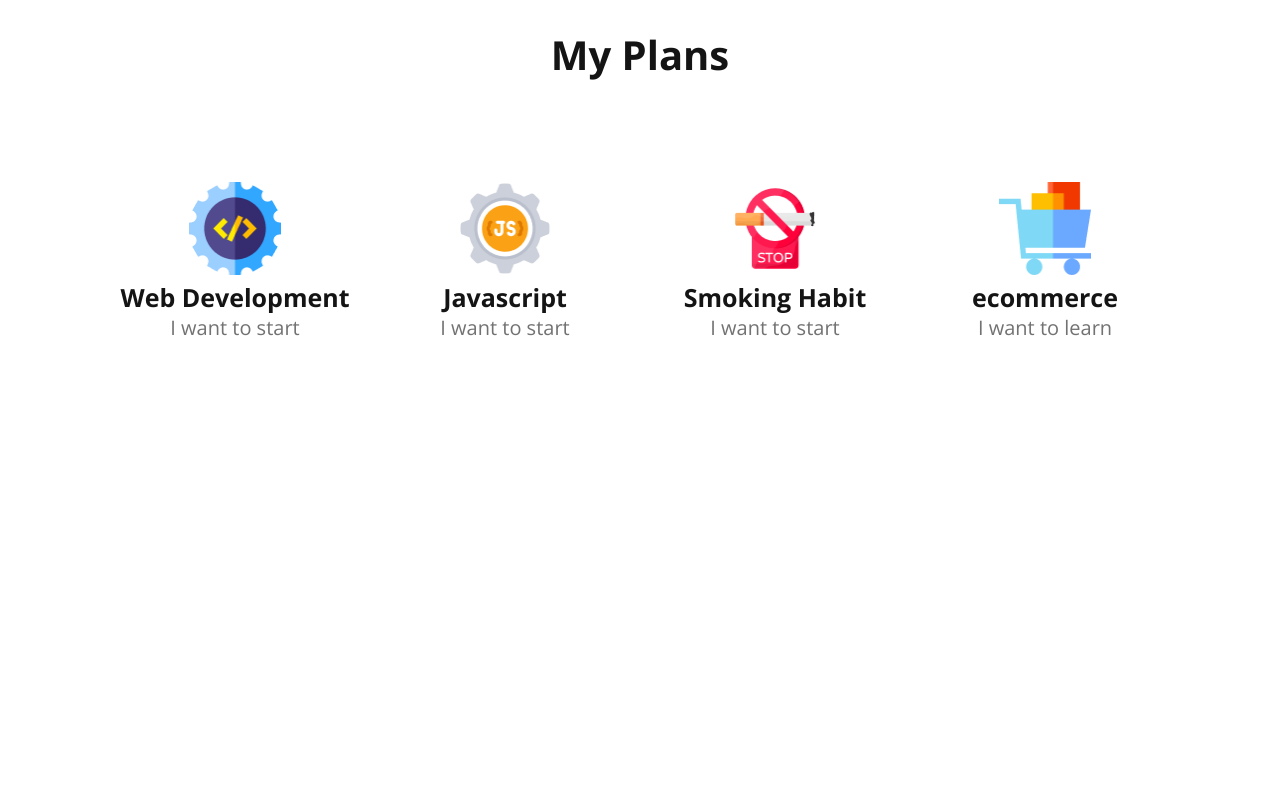
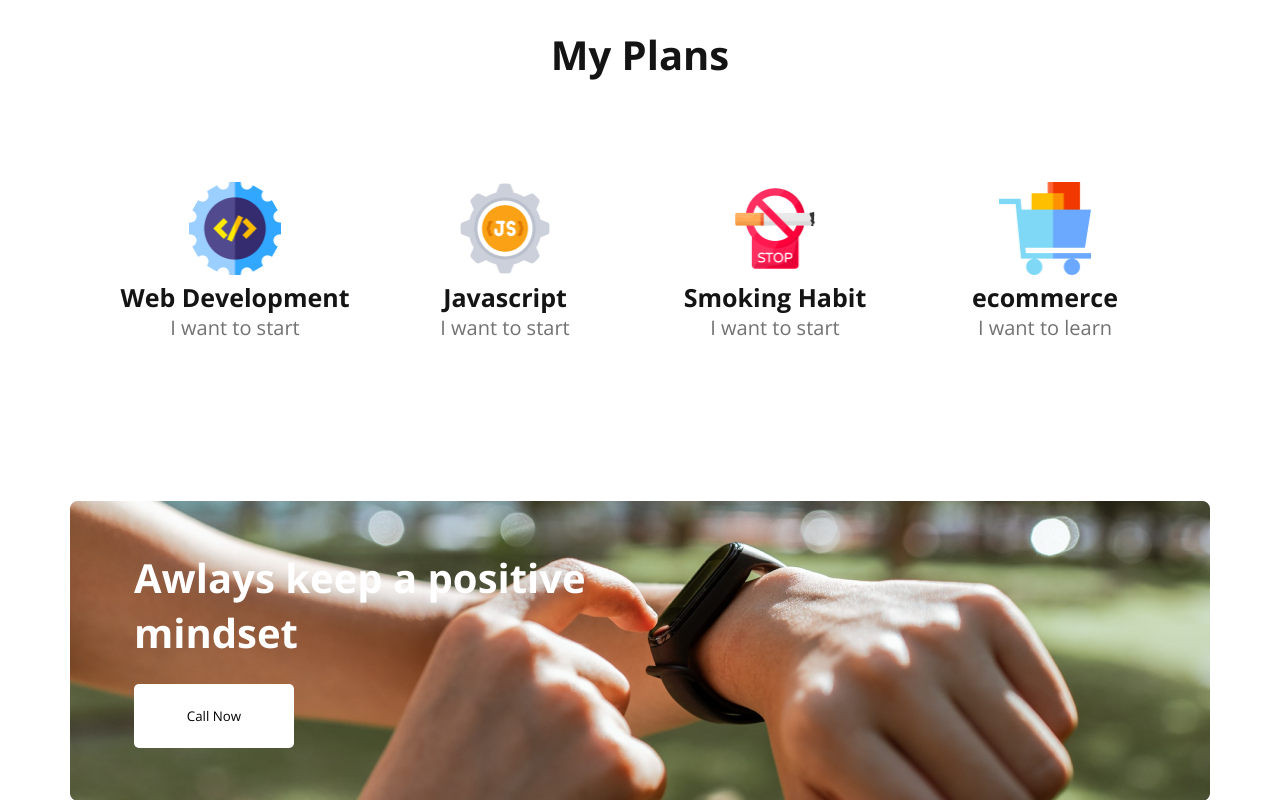
Before and after one commit to shakil-1/new-year, a plain HTML site: page index.html in a window 1280 px wide. Shown: the part 1814-2614 px from the top of the page. Before the commit the page ends 2255 px from the top, so only its background shows below. Drawn offline with nearby package versions, Linux system fonts and the light colour scheme.

Commit message:
added a product section

```diff
--- a/index.html
+++ b/index.html
@@ -13,7 +13,10 @@
       rel="stylesheet"
     />
     <!-- fontawesome link  -->
-    <script src="https://kit.fontawesome.com/72f110b22b.js" crossorigin="anonymous"></script>
+    <script
+      src="https://kit.fontawesome.com/72f110b22b.js"
+      crossorigin="anonymous"
+    ></script>
     <!-- main css link  -->
     <link rel="stylesheet" href="./styles/style.css" />
   </head>
@@ -40,52 +43,69 @@
     <main>
       <section class="about-container">
         <div class="about-section">
-
           <div class="about-contend">
             <h2 class="about-title">My failures of previous year</h2>
             <p class="about-description">
               Contrary to popular belief, Lorem Ipsum is not simply random text.
               It has roots in a piece of classical Latin literature from 45 BC,
               making it over 2000 years old. Richard McClintock.
-
             </p>
             <div class="about-list">
-                <li> <i class="fa-solid fa-check"></i>Contrary to popular belief, is not simply.</li>
-                <li> <i class="fa-solid fa-check"></i>Contrary to popular belief.</li>
-                <li> <i class="fa-solid fa-check"></i>Contrary to popular , is not simply.</li>
-                <li> <i class="fa-solid fa-check"></i>Contrary to popular belief, is not simply.</li>
-                <li> <i class="fa-solid fa-check"></i>Contrary to popular simply.</li>
+              <li>
+                <i class="fa-solid fa-check"></i>Contrary to popular belief, is
+                not simply.
+              </li>
+              <li>
+                <i class="fa-solid fa-check"></i>Contrary to popular belief.
+              </li>
+              <li>
+                <i class="fa-solid fa-check"></i>Contrary to popular , is not
+                simply.
+              </li>
+              <li>
+                <i class="fa-solid fa-check"></i>Contrary to popular belief, is
+                not simply.
+              </li>
+              <li>
+                <i class="fa-solid fa-check"></i>Contrary to popular simply.
+              </li>
             </div>
           </div>
         </div>
       </section>
 
-      <section class="myplan-section ">
+      <section class="myplan-section">
         <h3 class="myplan-title">My Plans</h3>
 
         <div class="services-container">
           <div class="service">
-                <img src="./images/icons/web.png" alt="">
+            <img src="./images/icons/web.png" alt="" />
             <h3 class="service-title">Web Development</h3>
             <h5 class="service-description">I want to start</h5>
           </div>
           <div class="service">
-                <img src="./images/icons/js.png" alt="">
+            <img src="./images/icons/js.png" alt="" />
             <h3 class="service-title">Javascript</h3>
             <h5 class="service-description">I want to start</h5>
           </div>
           <div class="service">
-                <img src="./images/icons/smoke.png " alt="">
+            <img src="./images/icons/smoke.png " alt="" />
             <h3 class="service-title">Smoking Habit</h3>
             <h5 class="service-description">I want to start</h5>
           </div>
           <div class="service">
-                <img src="./images/icons/ecom.png" alt="">
+            <img src="./images/icons/ecom.png" alt="" />
             <h3 class="service-title">ecommerce</h3>
             <h5 class="service-description">I want to learn</h5>
           </div>
         </div>
-
+      </section>
+      <!-- product section  -->
+      <section class="product-section">
+        <div class="product-service">
+          <h3 class="product-title">Awlays keep a positive mindset</h3>
+          <button class="contact-us">Call Now</button>
+        </div>
       </section>
     </main>
     <footer></footer>
--- a/styles/style.css
+++ b/styles/style.css
@@ -145,3 +145,36 @@ height: 92.958px;
     font-size: 20px;
     font-weight: 500;
 }
+
+/* product section  */
+.product-section{
+    background-color: #FFF;
+
+}
+
+.product-service{
+    background-image: url(../images/watch.png);
+    background-repeat: no-repeat;
+    background-size: cover;
+    width: 1140px;
+height: 300px;
+margin:  0 auto;
+
+}
+
+
+.product-title{
+    color: #FFF;
+    font-size: 40px;
+    font-weight: 700;
+  margin: 59px 616px 24px 64px ;
+  padding-top: 50px ;
+}
+.contact-us{
+    width: 160px;
+    height: 64px;
+    border-radius: 5px;
+    background: #FFF;
+    border: 0;
+    margin-left: 64px;
+}
```
Lines whose indentation alone changed are shown as unchanged.
